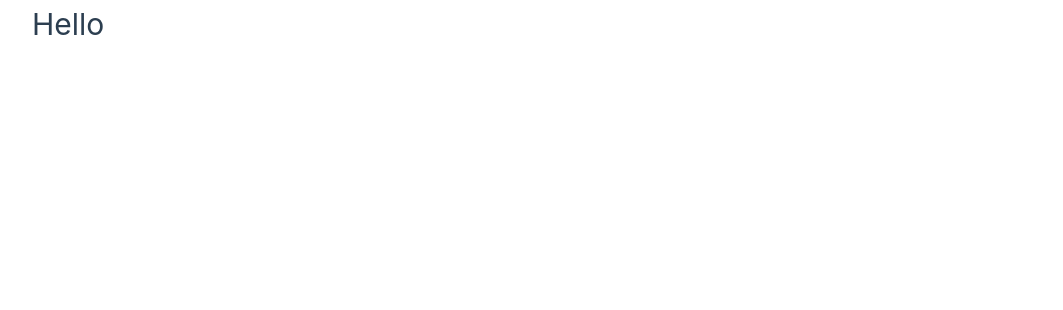
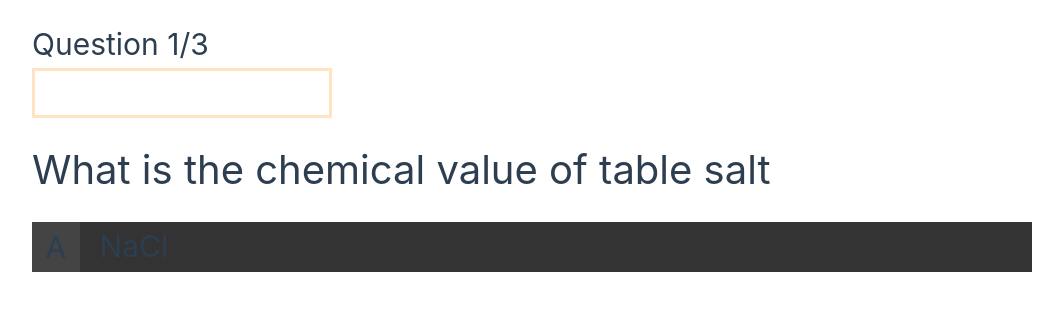
Before and after one commit to horaciosdev/vue-quiz-app, a Vue app: page /quiz/1 in a window 1280 px wide. Shown: the top 310 px of the page, without its empty margins (108-1171 px from the left). Built offline with nearby package versions, Linux system fonts and the light colour scheme.

Commit message:
feat: added html and styles to QuizView

```diff
--- a/src/views/QuizView.vue
+++ b/src/views/QuizView.vue
@@ -1,5 +1,75 @@
 <template>
   <div>
-    <h1>Hello</h1>
+    <header>
+      <h4>Question 1/3</h4>
+      <div class="bar">
+        <div class="completion"></div>
+      </div>
+    </header>
+    <div>
+      <div class="question-container">
+        <h1 class="question">What is the chemical value of table salt</h1>
+      </div>
+      <div class="options-container">
+        <div class="option">
+          <p class="option-label">A</p>
+          <div class="option-value">
+            <p>NaCl</p>
+          </div>
+        </div>
+      </div>
+    </div>
   </div>
 </template>
+
+<style scoped>
+header {
+  margin-top: 20px;
+}
+header h4 {
+  font-size: 30px;
+}
+.bar {
+  width: 300px;
+  height: 50px;
+  border: 3px solid bisque;
+}
+
+.completion {
+  height: 100%;
+  width: 0%;
+  background-color: bisque;
+}
+
+.question-container {
+  margin-top: 20px;
+}
+
+.question {
+  font-size: 40px;
+  margin-bottom: 20px;
+}
+
+.option {
+  display: flex;
+  margin-bottom: 20px;
+  cursor: pointer;
+}
+
+.option-label {
+  background-color: #444;
+  width: 50px;
+  height: 50px;
+  font-size: 30px;
+  display: flex;
+  align-items: center;
+  justify-content: center;
+}
+
+.option-value {
+  background-color: #333;
+  width: 100%;
+  font-size: 30px;
+  padding: 0 20px;
+}
+</style>
```
